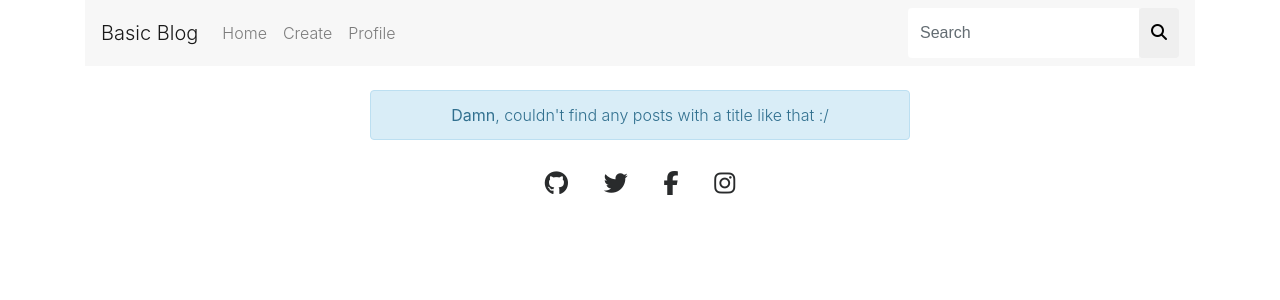
After one commit to Jormangandur/udacity-fsnd-multi-user-blog, a Python web app: template templates/searchresults.html.j2 in a window 1280 px wide. The commit adds this page. Shown: the top 300 px of the page. Run offline with Jinja, Linux system fonts and the light colour scheme; the template is opened without the code that fills it, so the values that code supplies are empty; some libraries are stand-ins or nearby versions.

Commit message:
Implemented search feature

```diff
--- a/helpers.py
+++ b/helpers.py
@@ -140,3 +140,7 @@ def check_secure(secure_val):
     test_val = secure_val.split('|')[0]
     if secure_val == make_secure(test_val):
         return test_val
+
+
+def findWord(w):
+    return re.compile(r"\b({0})\b".format(w), flags=re.IGNORECASE).search
--- a/main.py
+++ b/main.py
@@ -26,6 +26,7 @@ from handlers.welcome import WelcomeHandler
 from handlers.login import LoginHandler
 from handlers.logout import LogoutHandler
 from handlers.userpage import UserPageHandler
+from handlers.search import SearchHandler
 
 app = webapp2.WSGIApplication([
     ('/blog', FrontPageHandler),
@@ -42,4 +43,5 @@ app = webapp2.WSGIApplication([
     ('/blog/login', LoginHandler),
     ('/blog/logout', LogoutHandler),
     ('/blog/user/(\d+)', UserPageHandler),
+    ('/blog/search', SearchHandler),
 ], debug=True)
--- a/templates/header.html.j2
+++ b/templates/header.html.j2
@@ -8,7 +8,7 @@
         </button>
         <a class="navbar-brand" href="/blog">Basic Blog</a>
         <div class="collapse navbar-collapse" id="navbarToggle">
-          <form class="form-inline" role="search" action="/blog/search" method="post">
+          <form class="form-inline" role="search" action="/blog/search" method="GET">
             <div class="input-group">
               <input class="form-control" type="text" placeholder="Search" name="search"></input>
               <button class="btn btn-default" type="submit"><i class="fa fa-search" aria-hidden="true"></i></button>
@@ -19,10 +19,10 @@
               <a class="nav-link" href="/blog">Home</a>
             </li>
             <li class="nav-item mx-auto">
-              <a class="nav-link" href="/user/">Create</a>
+              <a class="nav-link" href="/blog/newpost">Create</a>
             </li>
             <li class="nav-item mx-auto">
-              <a class="nav-link" href="/user/">Profile</a>
+              <a class="nav-link" href="/blog/user/{{ user_id }}">Profile</a>
             </li>
           </ul>
 
--- /dev/null
+++ b/templates/searchresults.html.j2
@@ -0,0 +1,22 @@
+{% extends "base.html.j2" %}
+
+{% block content %}
+  {% if posts %}
+    {% for post in posts %}
+      <div class="row">
+        <div class="col-md-12 align-center post-front">
+          {{ post.render() | safe }}
+        </div>
+      </div>
+      <br>
+    {% endfor %}
+  {% else %}
+  <div class="row justify-content-center">
+    <div class="col-6">
+      <div class="alert alert-info text-center" role="alert">
+        <strong>Damn</strong>, couldn't find any posts with a title like that :/
+      </div>
+    </div>
+  </div>
+  {% endif %}
+{% endblock %}
```
Also changed, not shown: TODO.md (+1 -3 lines), handlers/blog.py (+2 -7 lines), handlers/search.py (added, +18 -0 lines), handlers/userpage.py (+6 -7 lines), models/blogpost.py (+21 -0 lines), templates/comment.html.j2 (+5 -4 lines), templates/userpage.html.j2 (+11 -5 lines).
